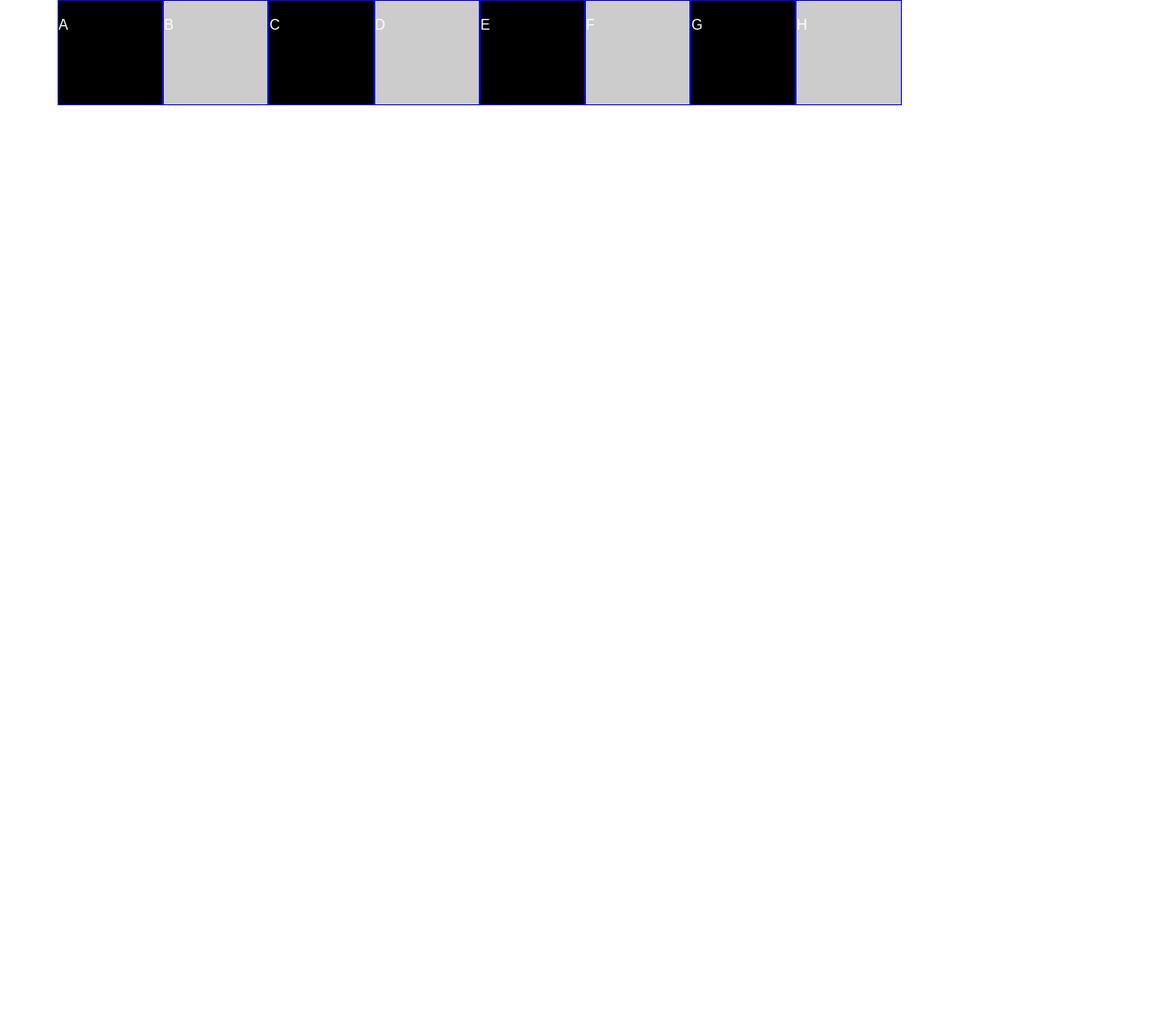
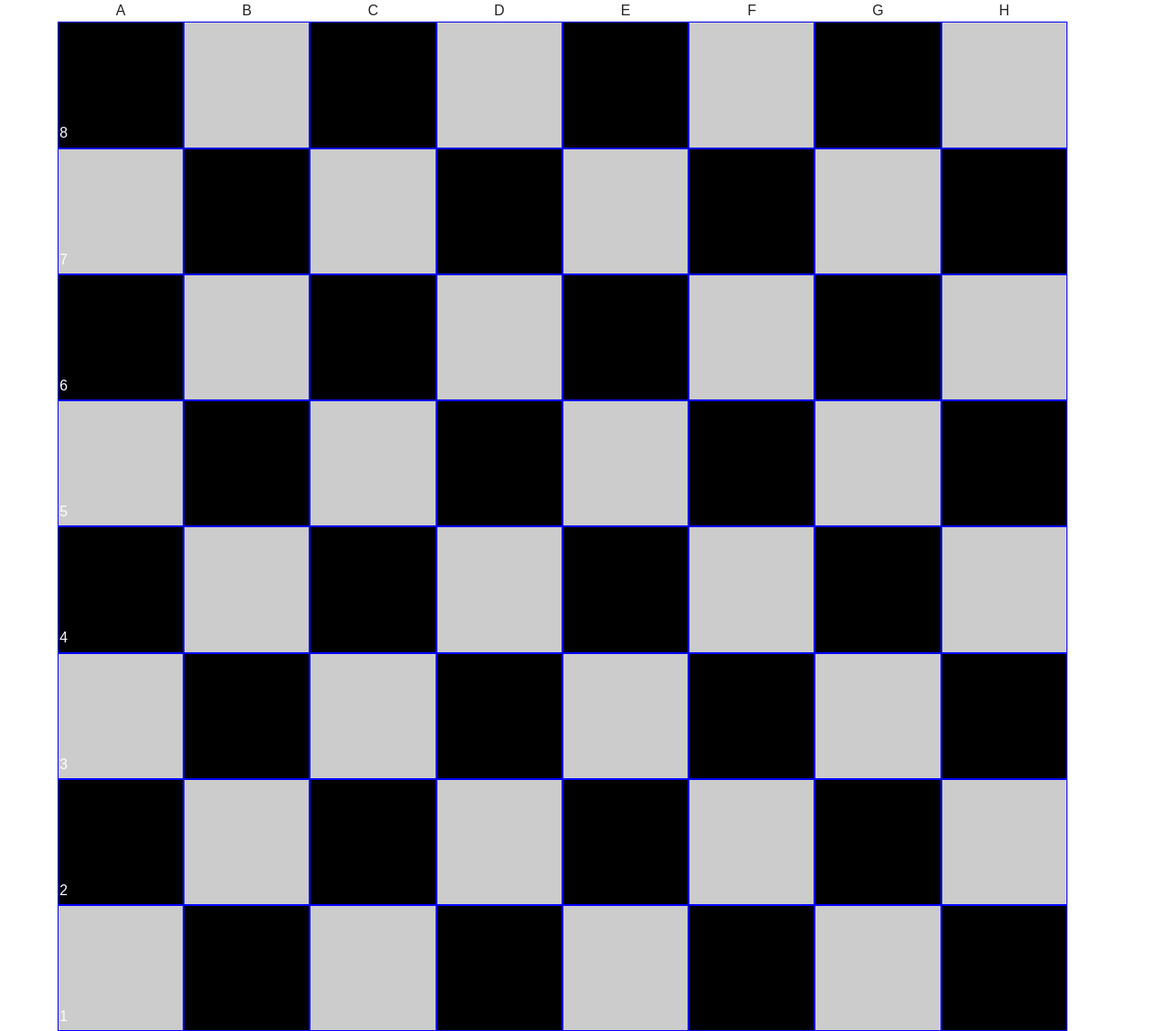
Before and after one commit to mfees/TIY-Assignments, a plain HTML site: page pub/index.html in a window 1280 px wide. Shown: the whole page at 90% size. Before the commit the page ends 800 px from the top, so only its background shows below. Drawn offline with Linux system fonts and the light colour scheme.

Commit message:
adding other boxes and attempting to lay out coordinates

```diff
--- a/pub/css/main.css
+++ b/pub/css/main.css
@@ -61,21 +61,33 @@ textarea {
    Author's custom styles
    ========================================================================== */
 p {
+    color: #fff;
     position: absolute;
-    color: #fff;
+    top: 7em;
+    right: 8em;
+    margin: 0;
+}
+
+.blank {
+    display: inline-block;
+    border: 1px solid #fff;
+    text-align: center;
+    width: 12%;
+    float: left;
 }
 
 .main-container {
     max-width: 90%;
     min-width: 40%;
     margin: 0 auto;
+    overflow: hidden;
 }
 
 .box {
     display: inline-block;
     border: 1px solid blue;
-    width: 10%;
-    padding-bottom: 10%;
+    width: 12%;
+    padding-bottom: 12%;
     float: left;
     position: relative;
 }
--- a/pub/index.html
+++ b/pub/index.html
@@ -21,14 +21,87 @@
         <![endif]-->
 
         <div class="main-container">
-            <div class="box color-one"><p>A</p></div>
-            <div class="box color-two"><p>B</p></div>
-            <div class="box color-one"><p>C</p></div>
-            <div class="box color-two"><p>D</p></div>
-            <div class="box color-one"><p>E</p></div>
-            <div class="box color-two"><p>F</p></div>
-            <div class="box color-one"><p>G</p></div>
-            <div class="box color-two"><p>H</p></div>
+            <div class="blank">A</div>
+            <div class="blank">B</div>
+            <div class="blank">C</div>
+            <div class="blank">D</div>
+            <div class="blank">E</div>
+            <div class="blank">F</div>
+            <div class="blank">G</div>
+            <div class="blank">H</div>
+
+            <!--<div class="blank">1</div>-->
+            <div class="box color-one"><p>8</p></div>
+            <div class="box color-two"></div>
+            <div class="box color-one"></div>
+            <div class="box color-two"></div>
+            <div class="box color-one"></div>
+            <div class="box color-two"></div>
+            <div class="box color-one"></div>
+            <div class="box color-two"></div>
+
+            <div class="box color-two"><p>7</p></div>
+            <div class="box color-one"></div>
+            <div class="box color-two"></div>
+            <div class="box color-one"></div>
+            <div class="box color-two"></div>
+            <div class="box color-one"></div>
+            <div class="box color-two"></div>
+            <div class="box color-one"></div>
+
+            <div class="box color-one"><p>6</p></div>
+            <div class="box color-two"></div>
+            <div class="box color-one"></div>
+            <div class="box color-two"></div>
+            <div class="box color-one"></div>
+            <div class="box color-two"></div>
+            <div class="box color-one"></div>
+            <div class="box color-two"></div>
+
+            <div class="box color-two"><p>5</p></div>
+            <div class="box color-one"></div>
+            <div class="box color-two"></div>
+            <div class="box color-one"></div>
+            <div class="box color-two"></div>
+            <div class="box color-one"></div>
+            <div class="box color-two"></div>
+            <div class="box color-one"></div>
+
+            <div class="box color-one"><p>4</p></div>
+            <div class="box color-two"></div>
+            <div class="box color-one"></div>
+            <div class="box color-two"></div>
+            <div class="box color-one"></div>
+            <div class="box color-two"></div>
+            <div class="box color-one"></div>
+            <div class="box color-two"></div>
+
+            <div class="box color-two"><p>3</p></div>
+            <div class="box color-one"></div>
+            <div class="box color-two"></div>
+            <div class="box color-one"></div>
+            <div class="box color-two"></div>
+            <div class="box color-one"></div>
+            <div class="box color-two"></div>
+            <div class="box color-one"></div>
+
+            <div class="box color-one"><p>2</p></div>
+            <div class="box color-two"></div>
+            <div class="box color-one"></div>
+            <div class="box color-two"></div>
+            <div class="box color-one"></div>
+            <div class="box color-two"></div>
+            <div class="box color-one"></div>
+            <div class="box color-two"></div>
+
+            <div class="box color-two"><p>1</p></div>
+            <div class="box color-one"></div>
+            <div class="box color-two"></div>
+            <div class="box color-one"></div>
+            <div class="box color-two"></div>
+            <div class="box color-one"></div>
+            <div class="box color-two"></div>
+            <div class="box color-one"></div>
         </div>
 
         <script src="js/plugins.js"></script>
```
